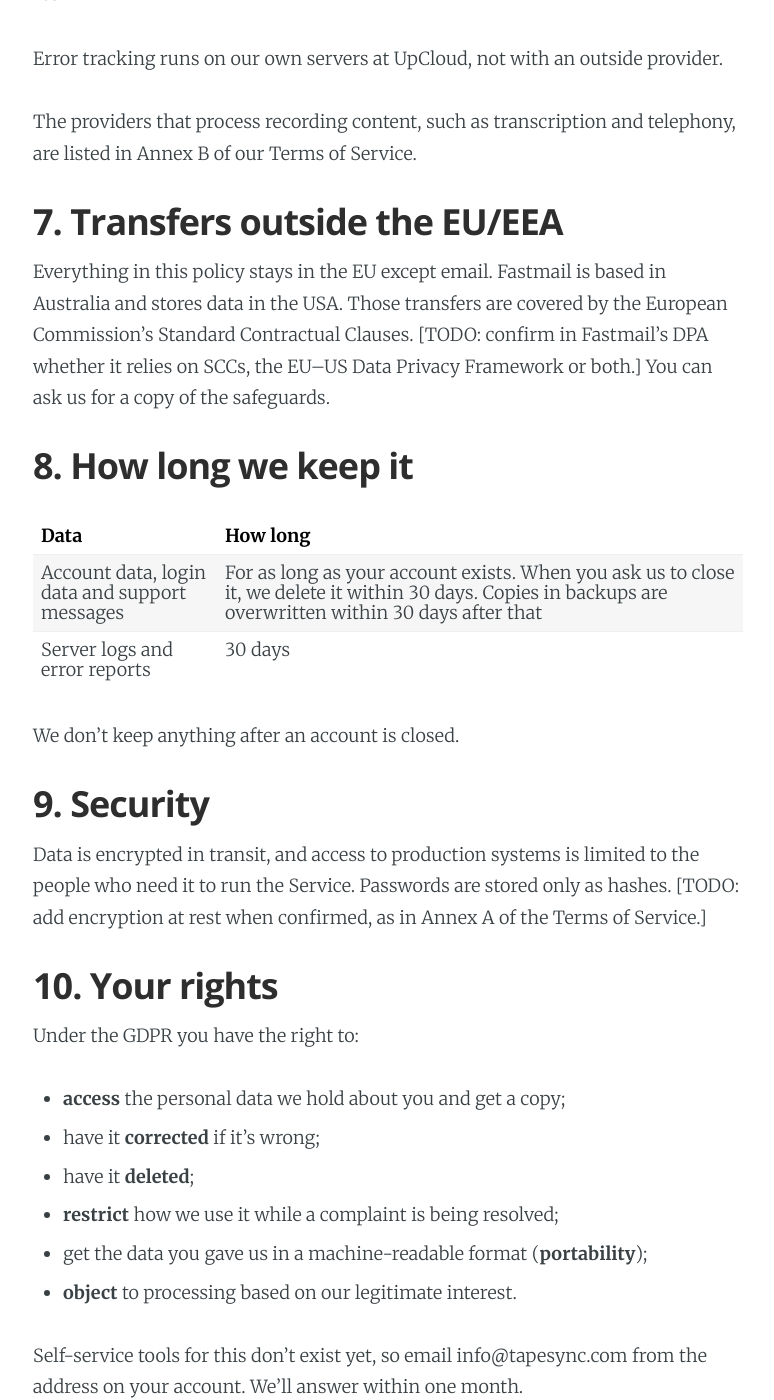
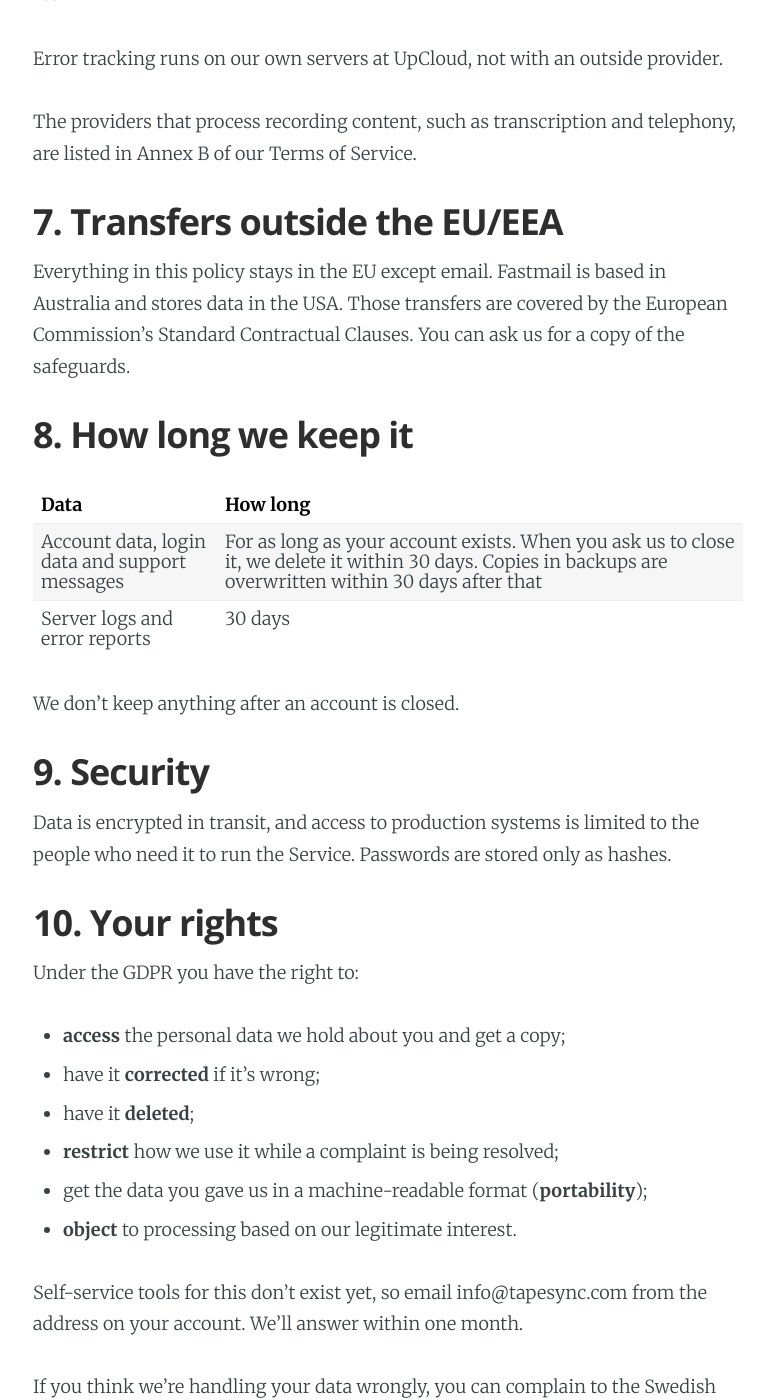
Before and after one commit to Tapesync/tapesync_blog, a Jekyll site: the page built from privacy/index.md, in a window 1280 px wide and 1400 px high, scrolled down 3663 px. Shown: the whole window, without its empty margins (252-1026 px from the left). Built offline with Jekyll 4.4.1, drawn with Linux system fonts in a browser that asks for light colours.

Commit message:
more tos and privacy policy fixes

```diff
--- a/privacy/index.md
+++ b/privacy/index.md
@@ -111,9 +111,7 @@ telephony, are listed in Annex B of our Terms of Service.
 
 Everything in this policy stays in the EU except email. Fastmail is based in
 Australia and stores data in the USA. Those transfers are covered by the
-European Commission's Standard Contractual Clauses. [TODO: confirm in
-Fastmail's DPA whether it relies on SCCs, the EU–US Data Privacy Framework or
-both.] You can ask us for a copy of the safeguards.
+European Commission's Standard Contractual Clauses. You can ask us for a copy of the safeguards.
 
 ## 8. How long we keep it
 
@@ -128,8 +126,7 @@ We don't keep anything after an account is closed.
 
 Data is encrypted in transit, and access to production systems is limited to
 the people who need it to run the Service. Passwords are stored only as
-hashes. [TODO: add encryption at rest when confirmed, as in Annex A of the
-Terms of Service.]
+hashes.
 
 ## 10. Your rights
 
```
